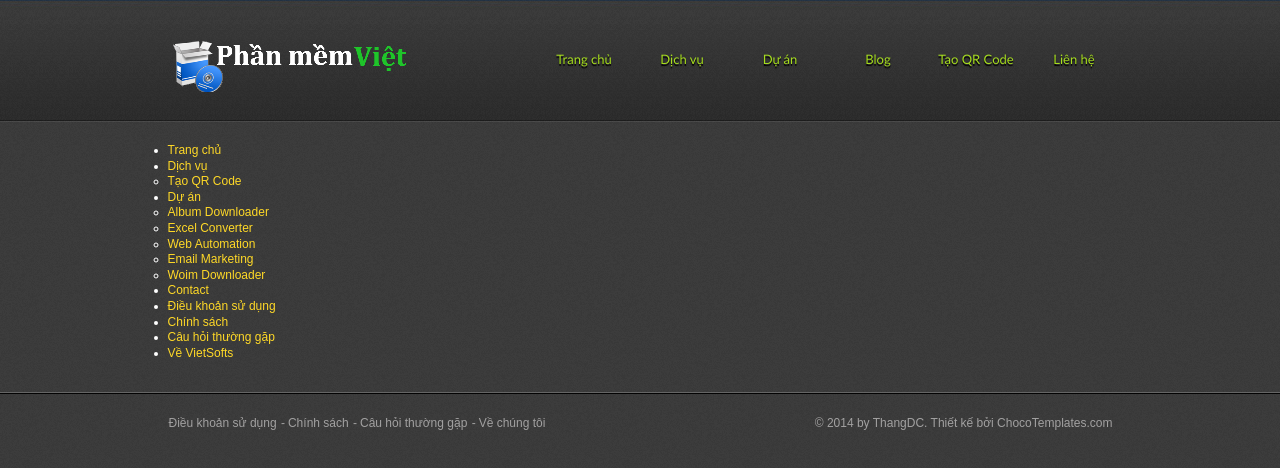
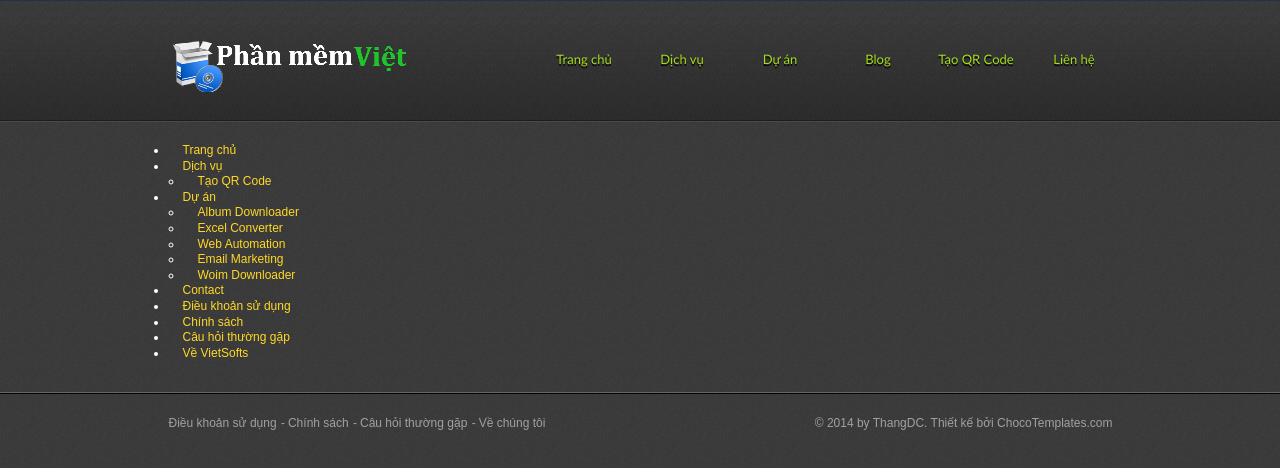
Before and after one commit to thangdc/VietSoft, a plain HTML site: page sitemap.html in a window 1280 px wide. Drawn offline with Linux system fonts and the light colour scheme; a script that the page names is missing.

Commit message:
Update sitemap.html

```diff
--- a/sitemap.html
+++ b/sitemap.html
@@ -21,6 +21,7 @@
 
 	<style type="text/css">
 		* { margin: 0; padding: 0; outline:0; }
+		ul li { padding-left: 15px;}
 	</style>
 
 </head>
```
